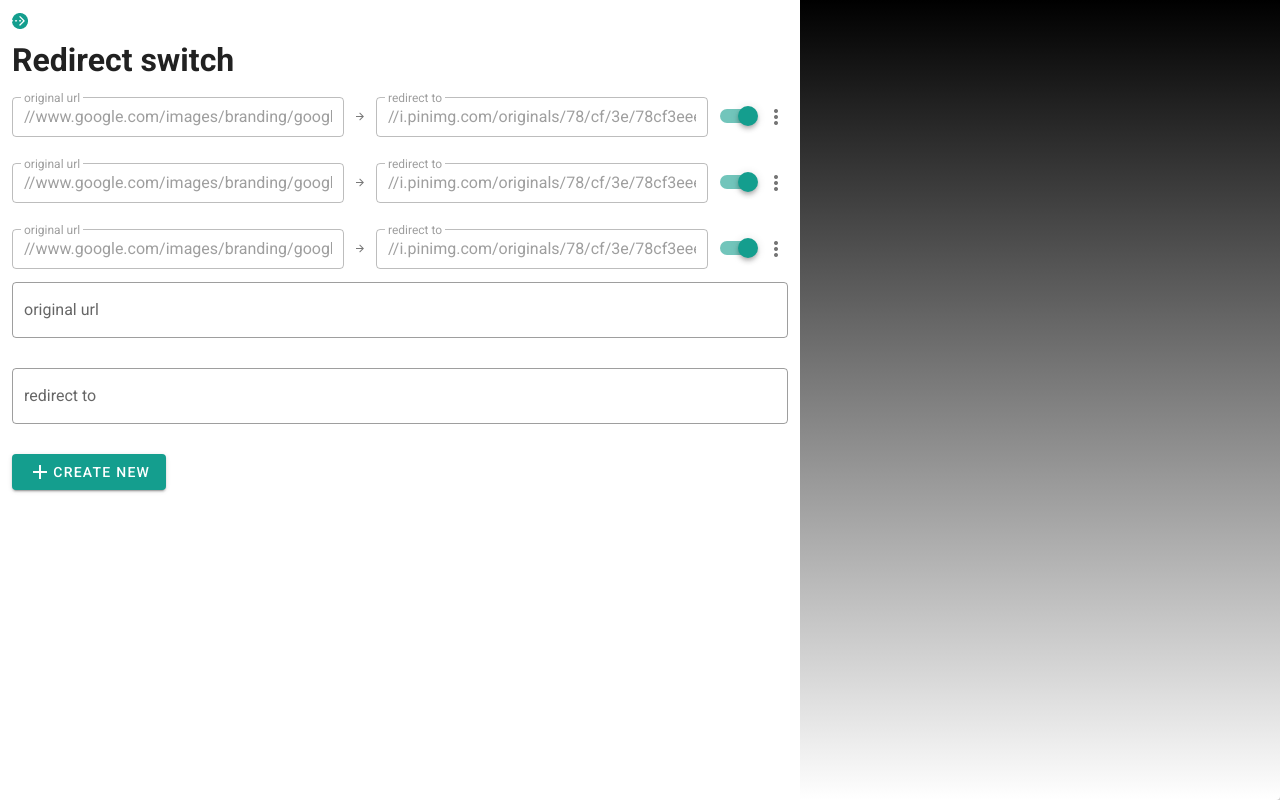
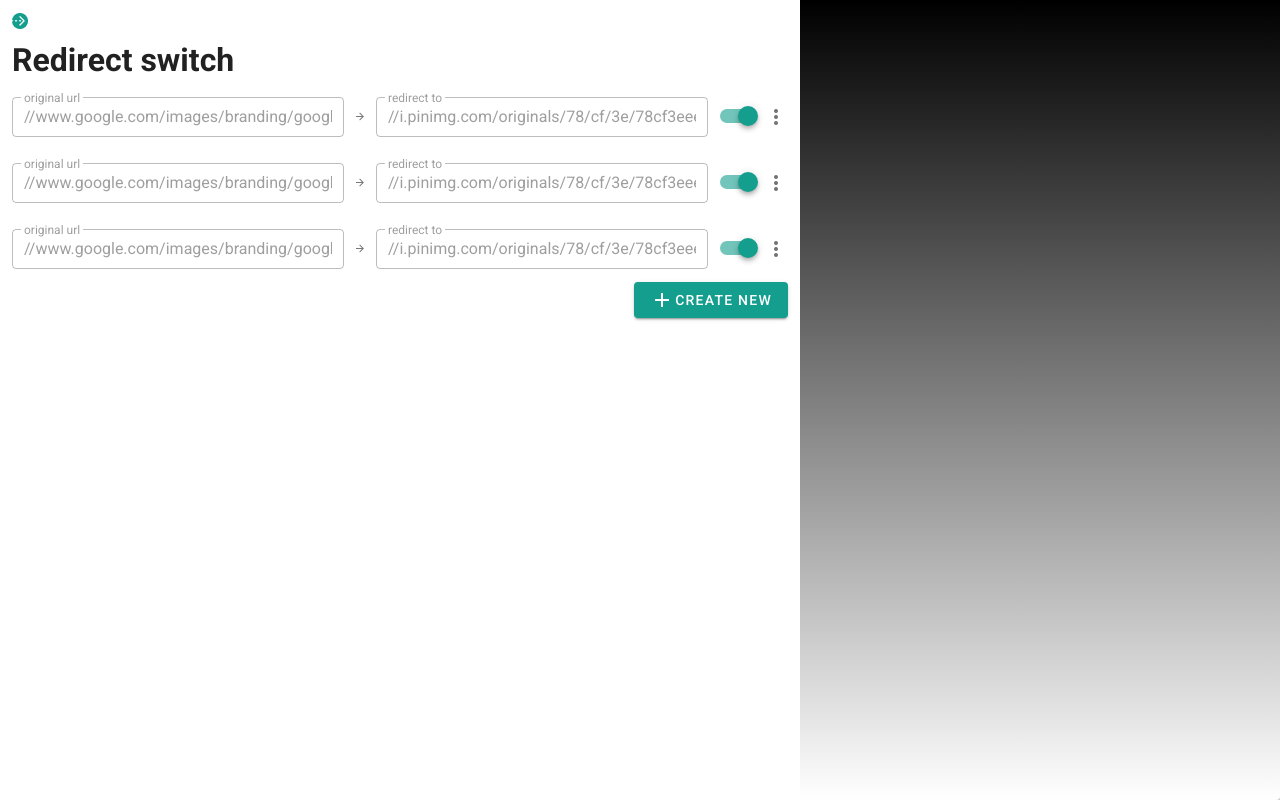
Before and after one commit to matheus-alpe/url-switch-extension, a Vue app: page / in a window 1280 px wide. Built offline with nearby package versions, Linux system fonts and the light colour scheme.

Commit message:
feat: rule create. refactor: disabled state

```diff
--- /dev/null
+++ b/src/components/RuleCreate.vue
@@ -0,0 +1,56 @@
+<template>
+  <v-container
+    class="rule-form"
+    style=""
+  >
+    <rule-item
+      v-if="showForm"
+      :rule="rule"
+      :disabled="false"
+    />
+
+    <v-row
+      align="center"
+      justify="end"
+    >
+      <v-btn
+        @click="toggleForm"
+        color="#149E8E"
+        dark
+      >
+        <v-icon>mdi-plus</v-icon>
+        Create new
+      </v-btn>
+    </v-row>
+  </v-container>
+</template>
+
+<script>
+import RuleItem from '@/components/RuleItem.vue';
+
+export default {
+  name: 'RuleCreate',
+
+  components: {
+    RuleItem,
+  },
+
+  data() {
+    return {
+      showForm: false,
+
+      rule: {
+        from: '',
+        to: '',
+        active: true,
+      },
+    };
+  },
+
+  methods: {
+    toggleForm() {
+      this.showForm = !this.showForm;
+    },
+  },
+};
+</script>
--- a/src/components/RuleItem.vue
+++ b/src/components/RuleItem.vue
@@ -82,6 +82,11 @@ export default {
   },
 
   props: {
+    disabled: {
+      type: Boolean,
+      default: true,
+    },
+
     rule: {
       type: Object,
       default: () => ({
@@ -95,7 +100,7 @@ export default {
 
   data() {
     return {
-      isDisabled: true,
+      isDisabled: this.disabled,
     };
   },
 
--- a/src/pages/Popup.vue
+++ b/src/pages/Popup.vue
@@ -20,34 +20,13 @@
         />
       </rule-list>
 
-      <form class="rule-form">
-        <div class="form-inputs">
-          <v-text-field
-            class="input-field from"
-            label="original url"
-            outlined
-          ></v-text-field>
-
-          <v-text-field
-            class="input-field to"
-            label="redirect to"
-            outlined
-          ></v-text-field>
-        </div>
-
-        <v-btn
-          color="#149E8E"
-          dark
-        >
-          <v-icon>mdi-plus</v-icon>
-          Create new
-        </v-btn>
-      </form>
+      <rule-create />
     </v-container>
   </v-app>
 </template>
 
 <script>
+import RuleCreate from '@/components/RuleCreate.vue';
 import RuleList from '@/components/RuleList.vue';
 import RuleItem from '@/components/RuleItem.vue';
 
@@ -57,6 +36,7 @@ export default {
   name: 'PagePopup',
 
   components: {
+    RuleCreate,
     RuleList,
     RuleItem,
   },
```
